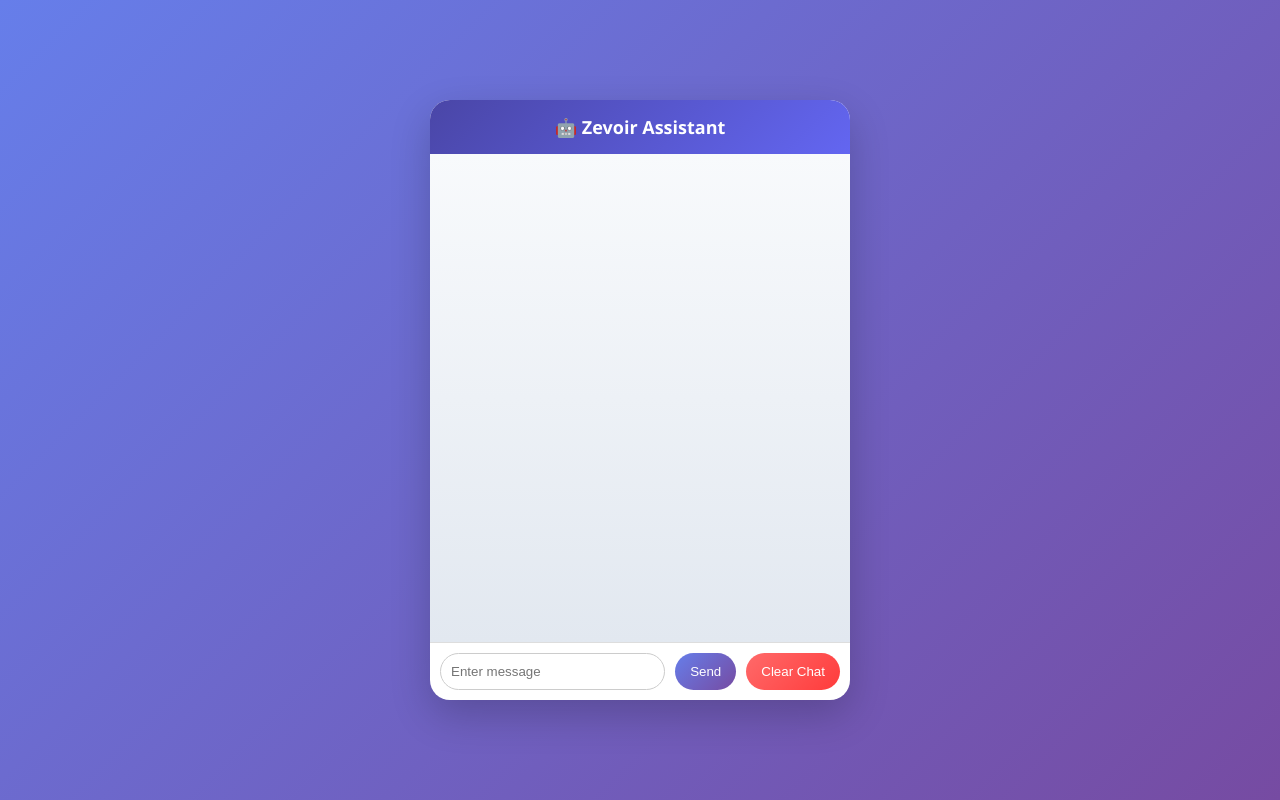
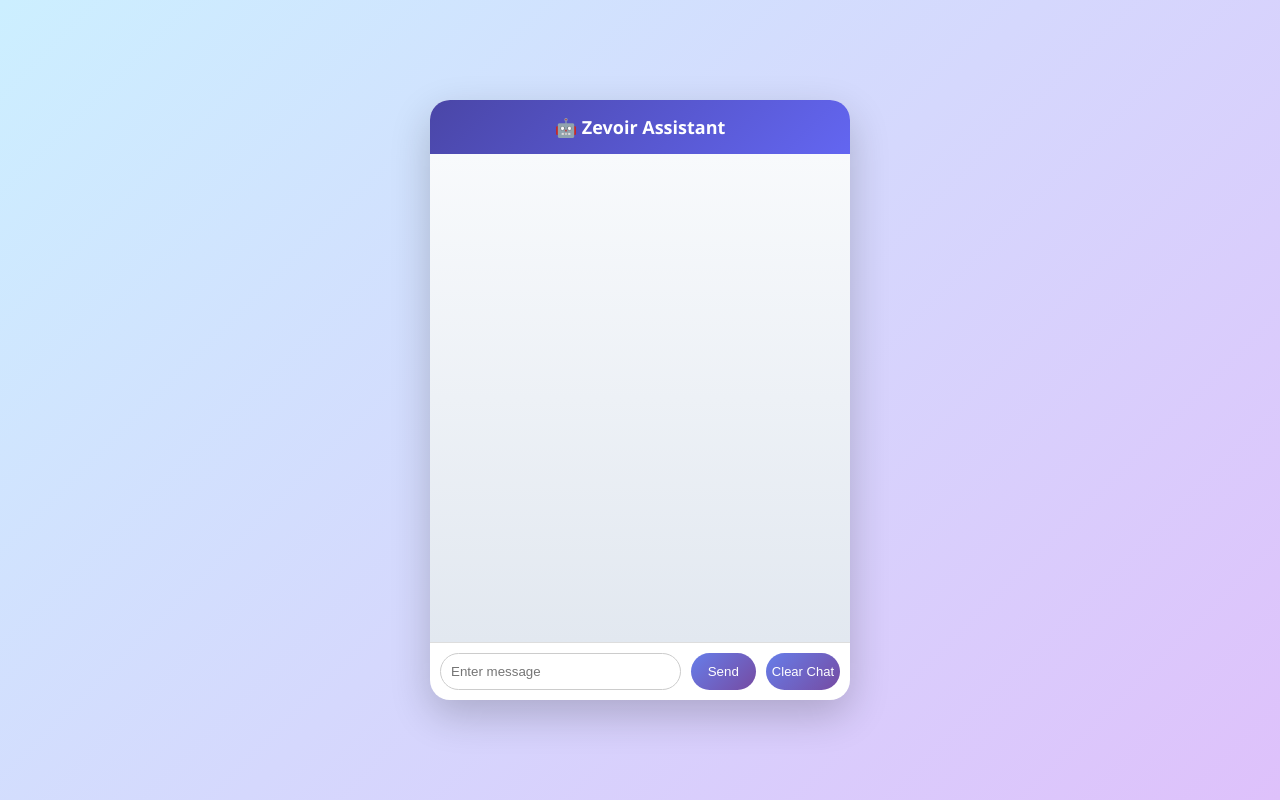
Before and after one commit to shashikanthdevarakonda/todo-chatbot, a Flask app: page / in a window 1280 px wide. Run offline with Flask 3, Linux system fonts and the light colour scheme.

Commit message:
Modify styles for background and clear button
Updated background gradient and button styles in CSS.

```diff
--- a/static/style.css
+++ b/static/style.css
@@ -8,7 +8,7 @@
       display: flex;
       justify-content: center;
       align-items: center;
-      background: linear-gradient(135deg, #667eea, #764ba2);
+      background: linear-gradient(135deg, #ccefff, #dec1fb);
     }
 
 
@@ -106,7 +106,7 @@
 
     button {
       margin-left: 10px;
-      padding: 10px 15px;
+      padding: 10px 17px;
       border: none;
       border-radius: 20px;
       background: linear-gradient(135deg, #667eea, #764ba2);
@@ -122,10 +122,17 @@
 
     /* CLEAR BUTTON */
 
-    .clear-btn {
-      background: linear-gradient(135deg, #ff6a6a, #ff3b3b);
-    }
+        .clear-btn {
+          background-color: #ff4d6d;
+          /* New color */
+          color: white;
+          border: none;
+          padding: 8px 6px;
+          border-radius: none;
+          cursor: pointer;
+          font-size: 13px;
+        }
 
-    .clear-btn:hover {
-      background: linear-gradient(135deg, #ff4b4b, #e60000);
-    }
+        .clear-btn:hover {
+          background-color: #e63950;
+        }
```
